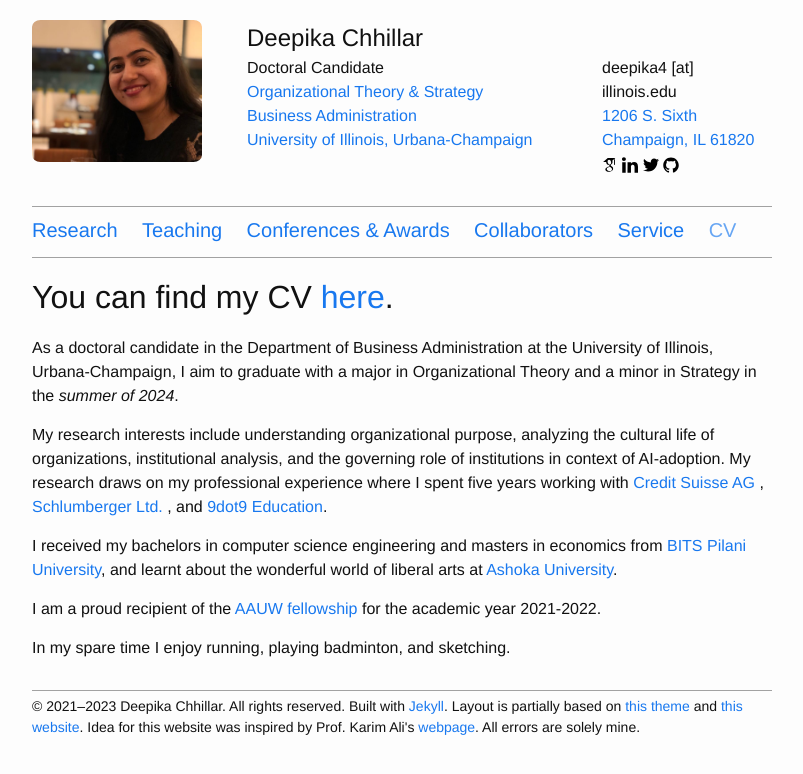
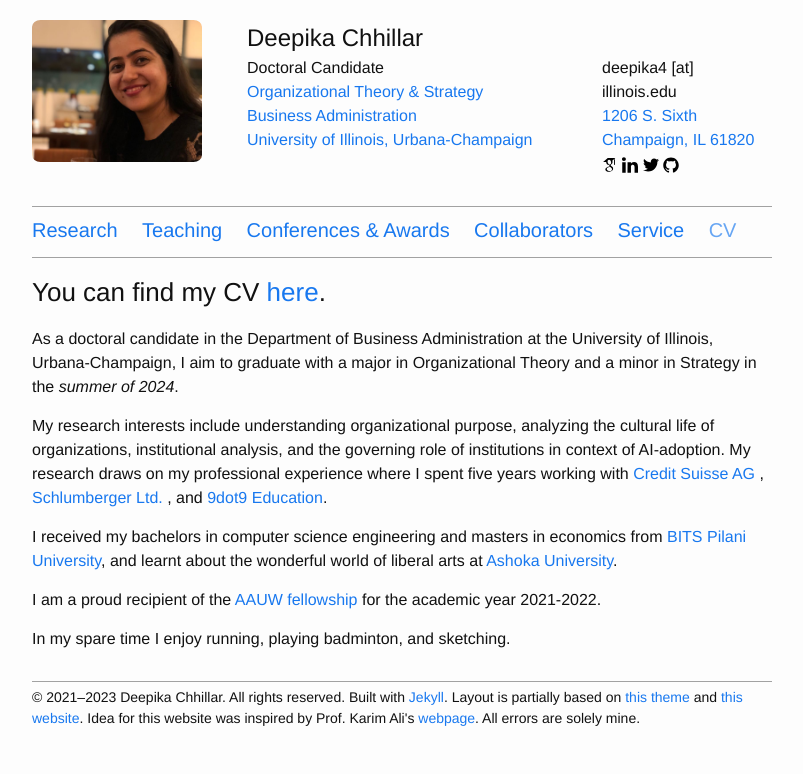
Before and after one commit to deepikachhillar/deepikachhillar.github.io, a Jekyll site: the page built from nav/cv.md, in a window 1280 px wide. Shown: the top 774 px of the page, without its empty margins (238-1041 px from the left). Built offline with Jekyll 4.4.1, drawn with Linux system fonts in a browser that asks for light colours.

Commit message:
Update cv.md

```diff
--- a/nav/cv.md
+++ b/nav/cv.md
@@ -4,7 +4,7 @@ title: CV
 permalink: /cv/
 weight: 6
 ---
-# You can find my CV [here][cvpdf]{:target="_blank"}.
+### You can find my CV [here][cvpdf]{:target="_blank"}.
 
 [cvpdf]: {{ "/resources/docs/deepika-cv.pdf" | prepend: site.baseurl }}
 As a doctoral candidate in the Department of Business Administration at the University of Illinois, Urbana-Champaign, I aim to graduate with a major in Organizational Theory and a minor in Strategy in the *summer of 2024*.
```
